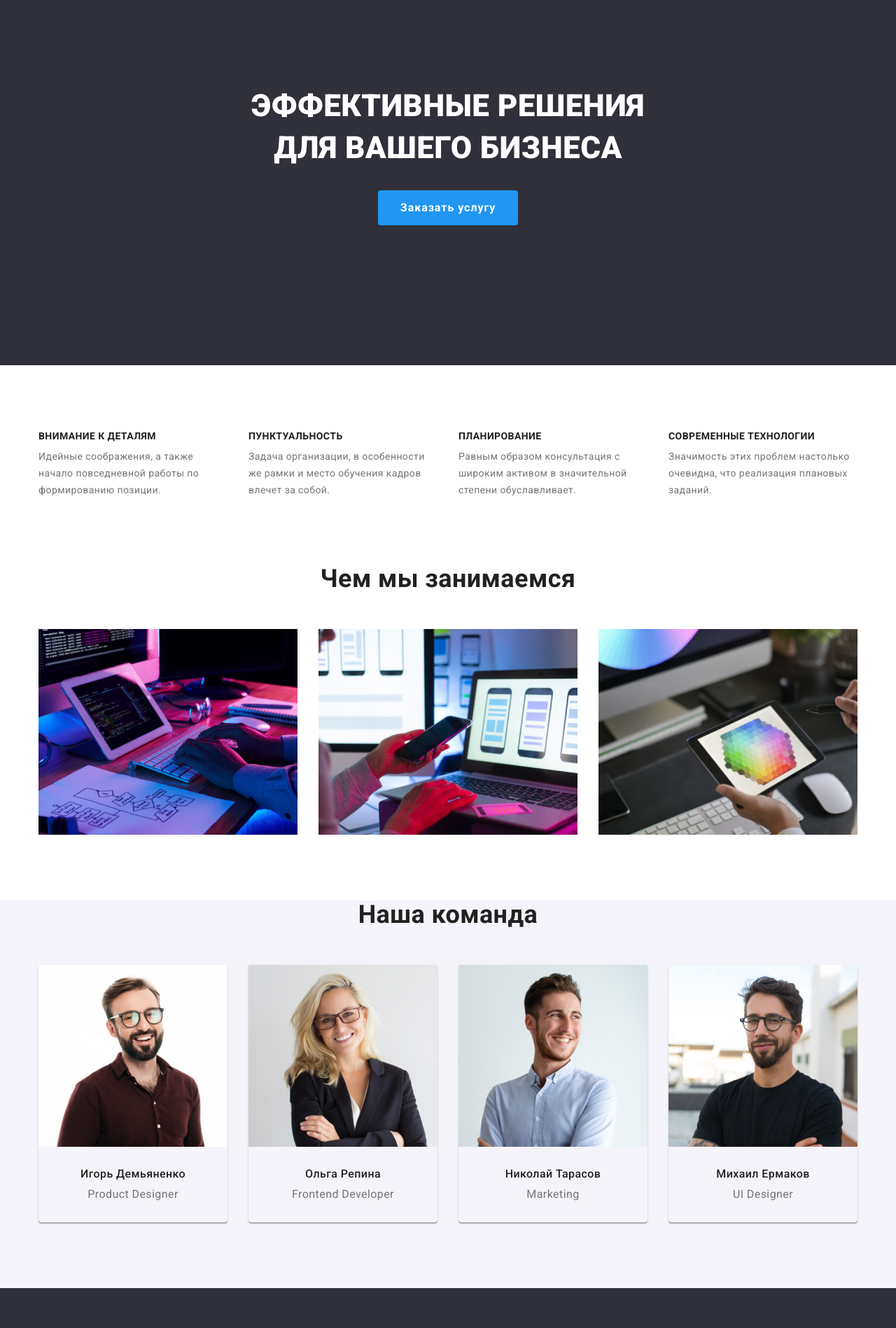
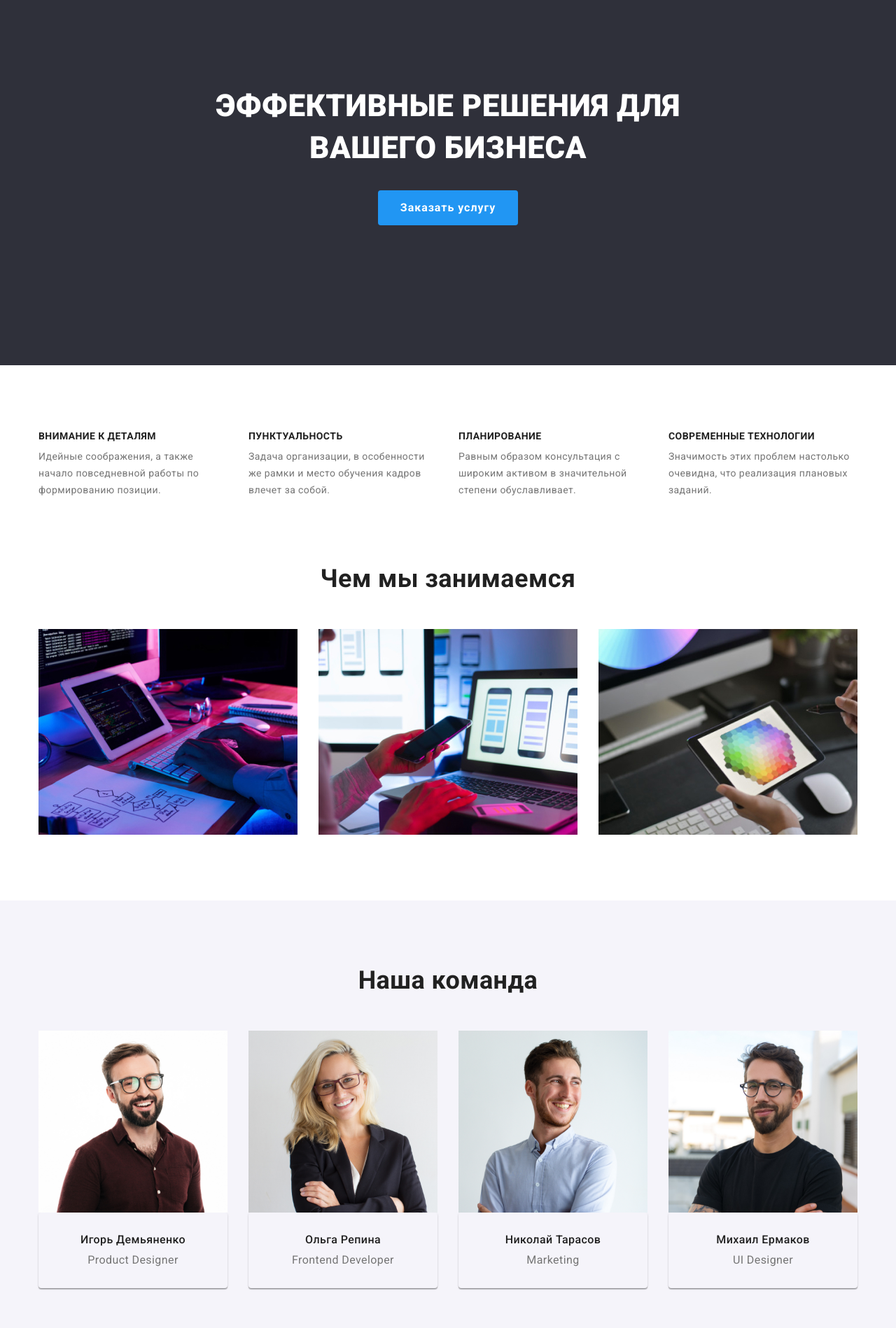
Before and after one commit to TyomaDW/goit-markup-hw-03, a plain HTML site: page index.html in a window 1280 px wide. Shown: the part 160-2058 px from the top of the page at 70% size. Drawn offline with nearby package versions, Linux system fonts and the light colour scheme.

Commit message:
Update style.css

```diff
--- a/css/style.css
+++ b/css/style.css
@@ -120,7 +120,7 @@ body {
   align-items: center;
 }
 
-.header-item {
+.header-align {
   padding-top: 32px;
   padding-bottom: 32px;
 }
@@ -162,14 +162,14 @@ body {
 .hero-section {
   background-color: var(--background-color);
   text-align: center;
+  padding-top: 200px;
+  padding-bottom: 200px;
 }
 
 .hero-align {
   margin-left: auto;
   margin-right: auto;
-  width: 643px;
-  padding-top: 200px;
-  padding-bottom: 200px;
+  width: 696px;
 }
 
 .hero-title {
@@ -318,9 +318,6 @@ body {
 /* Team section */
 
 .team-section {
-  display: flex;
-  padding-top: 0;
-
   background-color: var(--secondary-background-color);
 }
 
@@ -335,13 +332,16 @@ body {
   flex-basis: calc((100% - 120px) / 4);
   margin-left: 30px;
   margin-top: 30px;
+}
 
+.team-border {
+  display: block;
+  padding: 30px 0;
   box-shadow: var(--card-shadow);
   border-radius: 4px;
 }
 
 .team-title {
-  margin-top: 30px;
   margin-bottom: 10px;
 
   font-weight: 500;
@@ -351,8 +351,6 @@ body {
 }
 
 .team-description {
-  margin-bottom: 30px;
-
   text-align: center;
 }
 
@@ -384,11 +382,13 @@ body {
   text-decoration: none;
 }
 
+.contacts-align {
+  display: block;
+  margin-top: 9px;
+}
+
 .contacts {
   color: var(--footer-text-color);
-
-  display: block;
-  margin-top: 9px;
 }
 
 /* Projects */
```
